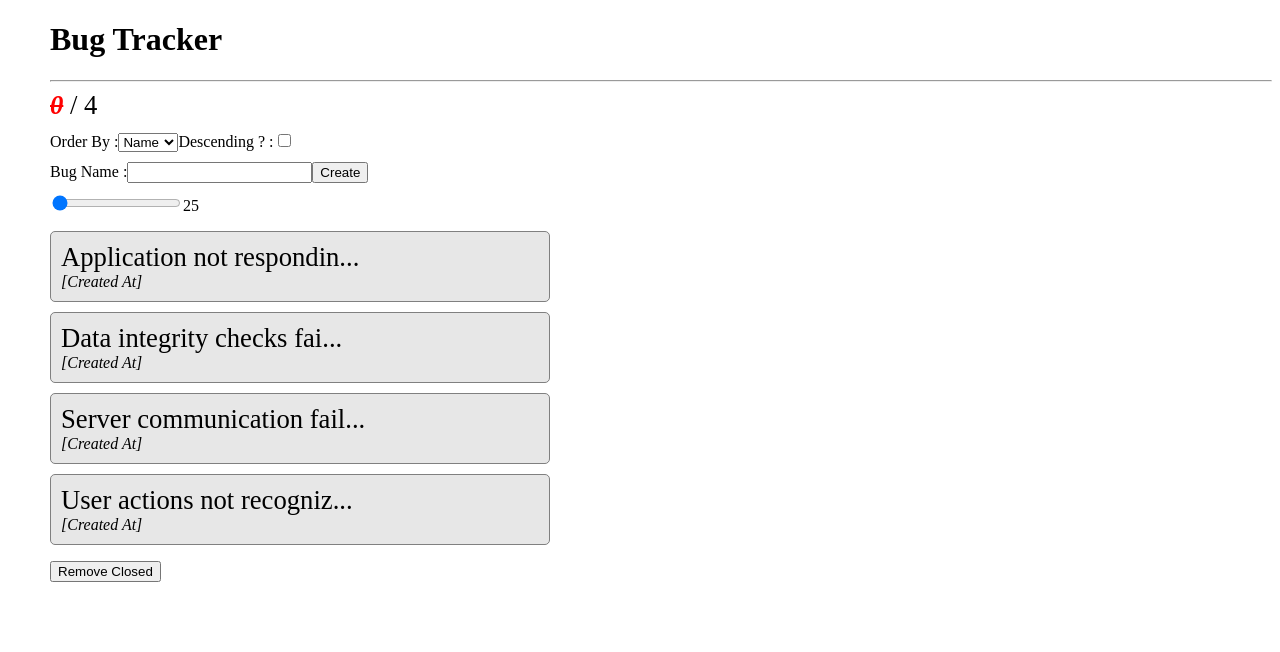
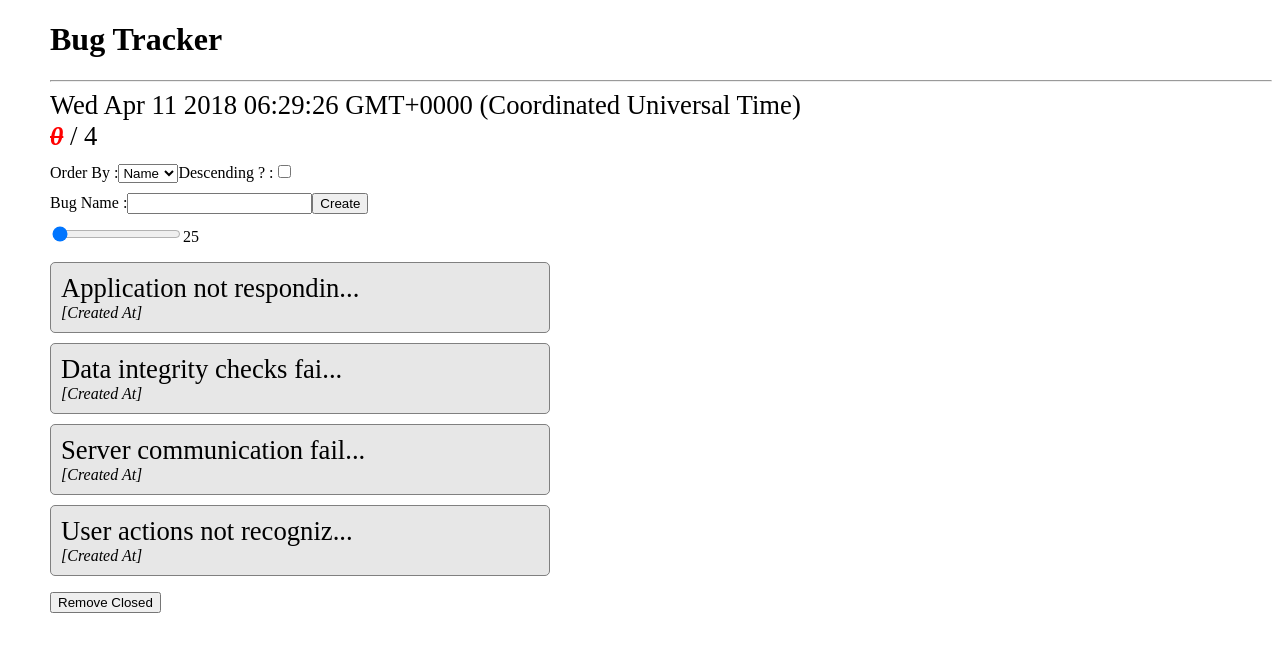
Before and after one commit to keshav-chaure/Cisco-Angular-Apr-2018, an Angular app in the folder bugTrackerApp/: page / in a window 1280 px wide. Shown: the top 652 px of the page. Built offline with nearby package versions, Linux system fonts and the light colour scheme.

Commit message:
Refactoring the 'bugStats' component and implementation of OnPush change detection strategy

```diff
--- a/bugTrackerApp/src/app/app.module.ts
+++ b/bugTrackerApp/src/app/app.module.ts
@@ -4,6 +4,9 @@ import { NgModule } from '@angular/core';
 
 import { AppComponent } from './app.component';
 import { BugTrackerComponent } from './bugTracker/bugTracker.component';
+import { BugStatsComponent } from './bugTracker/views/bugStats.component';
+
+
 import { BugOperationsService } from './bugTracker/services/bugOperations.service';
 
 import { TrimTextPipe } from './bugTracker/pipes/trimText.pipe';
@@ -14,6 +17,7 @@ import { ClosedCountPipe } from './bugTracker/pipes/closedCount.pipe';
   declarations: [
     AppComponent,
     BugTrackerComponent,
+    BugStatsComponent,
     ClosedCountPipe,
     TrimTextPipe,
     SortPipe
--- a/bugTrackerApp/src/app/bugTracker/bugTracker.component.html
+++ b/bugTrackerApp/src/app/bugTracker/bugTracker.component.html
@@ -1,8 +1,4 @@
-<section class="stats">
-	<span class="closed">{{ bugs | closedCount }}</span>
-	<span> / </span>
-	<span>{{bugs.length}}</span>
-</section>
+<app-bug-stats [data]="bugs"></app-bug-stats>
 <section class="sort">
 	<label for="">Order By :</label>
 	<select (change)="sortBugBy = $event.target.value">
--- a/bugTrackerApp/src/app/bugTracker/pipes/closedCount.pipe.ts
+++ b/bugTrackerApp/src/app/bugTracker/pipes/closedCount.pipe.ts
@@ -8,7 +8,6 @@ import { Bug } from '../models/Bug';
 })
 export class ClosedCountPipe implements PipeTransform{
 	transform(list : Bug[] = []) : number{
-		console.log('closedCountPipe.transform triggered');
 		return list.reduce((prevResult, bug) => bug.isClosed ? ++prevResult : prevResult, 0);
 	}
 }
--- a/bugTrackerApp/src/app/bugTracker/pipes/sort.pipe.ts
+++ b/bugTrackerApp/src/app/bugTracker/pipes/sort.pipe.ts
@@ -24,7 +24,6 @@ export class SortPipe implements PipeTransform{
 	}
 
 	transform(list : any[], attrName : string, isDescending : boolean = false) : any[] {
-		console.log('sort.transform triggered');
 		if (!attrName) return list;
 		let comparer = this.getComparerFor(attrName);
 		if (isDescending)
--- /dev/null
+++ b/bugTrackerApp/src/app/bugTracker/views/bugStats.component.ts
@@ -0,0 +1,25 @@
+import { Component, Input, ChangeDetectionStrategy } from '@angular/core';
+import { Bug } from '../models/Bug';
+
+@Component({
+	selector : 'app-bug-stats',
+	template : `
+		<section class="stats">
+			<div>{{getCurrentTime()}}</div>
+			<span class="closed">{{ bugs | closedCount }}</span>
+			<span> / </span>
+			<span>{{bugs.length}}</span>
+		</section>
+	`,
+	changeDetection : ChangeDetectionStrategy.OnPush
+})
+export class BugStatsComponent{
+
+	@Input('data')
+	bugs : Bug[] = [];
+
+	getCurrentTime(){
+		return Date();
+	}
+
+}
```
